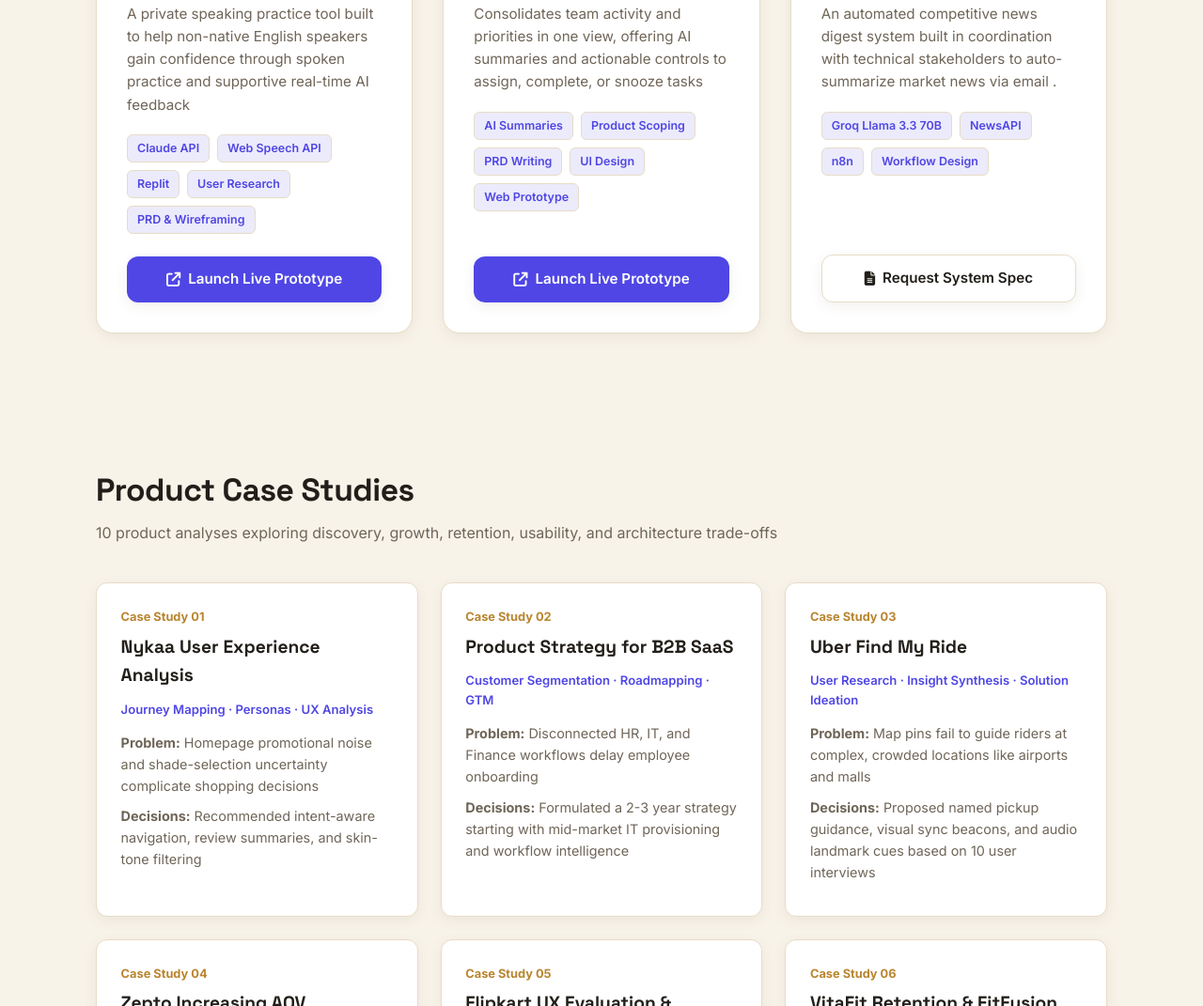
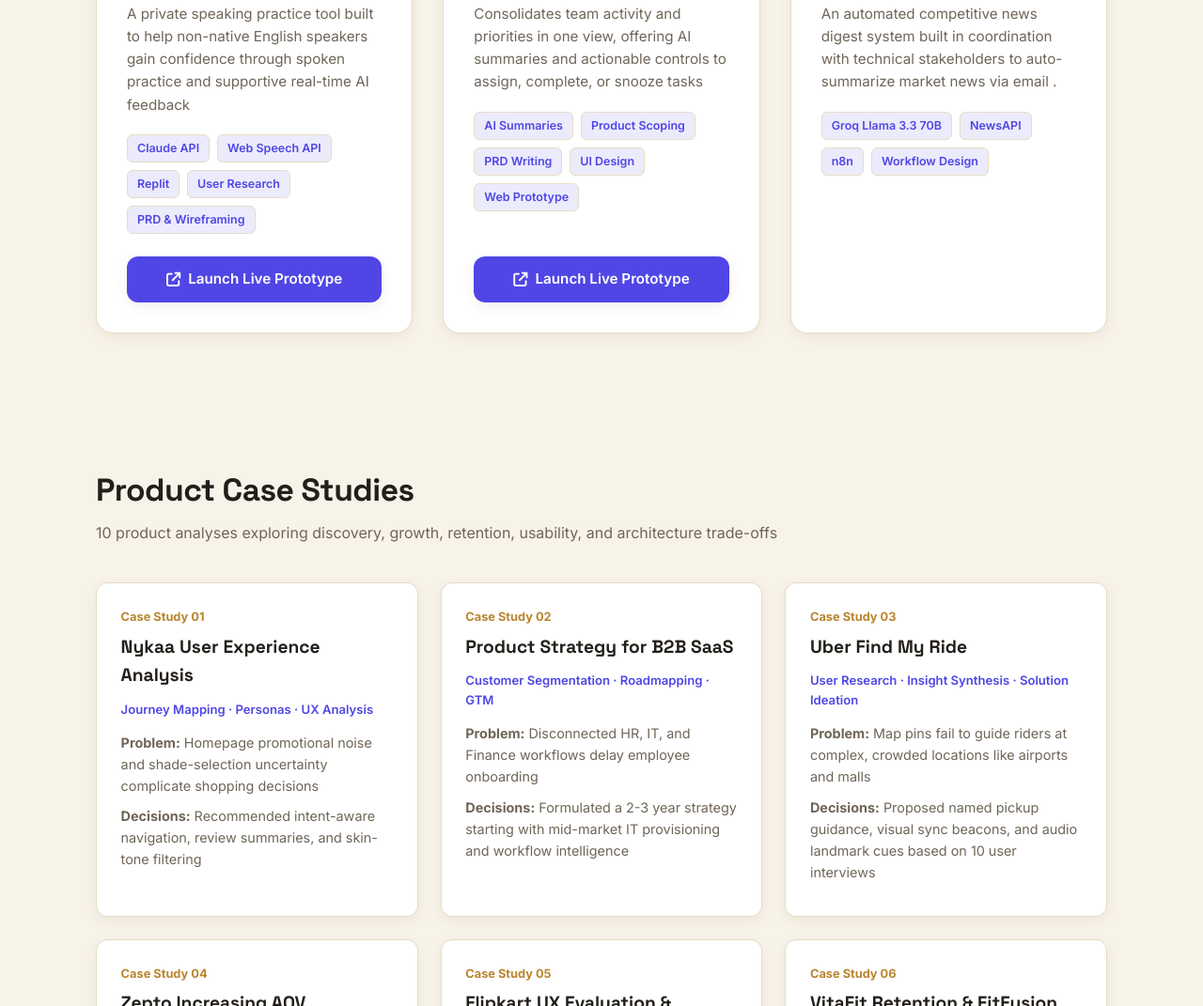
Before and after one commit to samrithaganesh/Portfolio, a plain HTML site: page index.html in a window 1280 px wide. Shown: the part 1126-2197 px from the top of the page at 94% size. Drawn offline with Linux system fonts and the light colour scheme.

Commit message:
index.html added

```diff
--- a/index.html
+++ b/index.html
@@ -705,9 +705,6 @@ I pair user research with rapid prototyping to find what's worth building, then
               <span class="tech-pill">n8n</span>
               <span class="tech-pill">Workflow Design</span>
             </div>
-          </div>
-          <a href="#contact" class="btn btn-secondary" style="justify-content: center;">
-            <i class="fa-solid fa-file-alt"></i> Request System Spec
           </a>
         </article>
 
```
